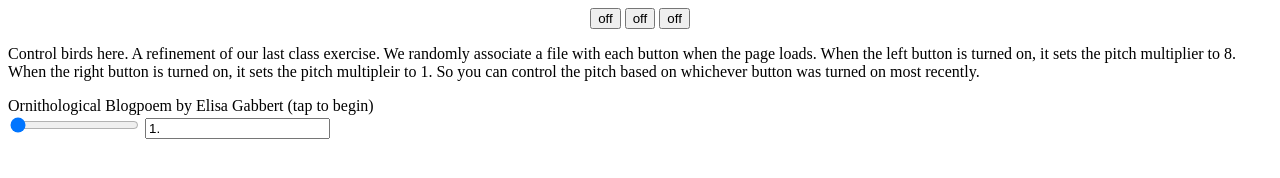
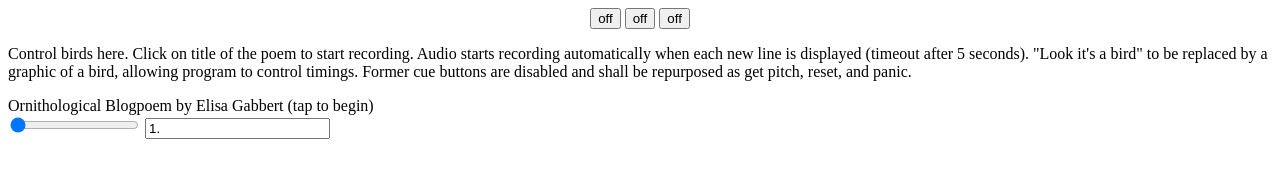
Before and after one commit to bhouge/Ornithology, a plain HTML site: page BirdController.html in a window 1280 px wide. Drawn offline with Linux system fonts and the light colour scheme; no server answers.

Commit message:
updated text instructions

```diff
--- a/BirdController.html
+++ b/BirdController.html
@@ -16,11 +16,10 @@
 
 <p>
 Control birds here.
-A refinement of our last class exercise.
-We randomly associate a file with each button when the page loads.
-When the left button is turned on, it sets the pitch multiplier to 8.
-When the right button is turned on, it sets the pitch multipleir to 1.
-So you can control the pitch based on whichever button was turned on most recently.
+Click on title of the poem to start recording.
+Audio starts recording automatically when each new line is displayed (timeout after 5 seconds).
+"Look it's a bird" to be replaced by a graphic of a bird, allowing program to control timings.
+Former cue buttons are disabled and shall be repurposed as get pitch, reset, and panic.
 </p>
 
 <div id="poemLine"></div>
```
